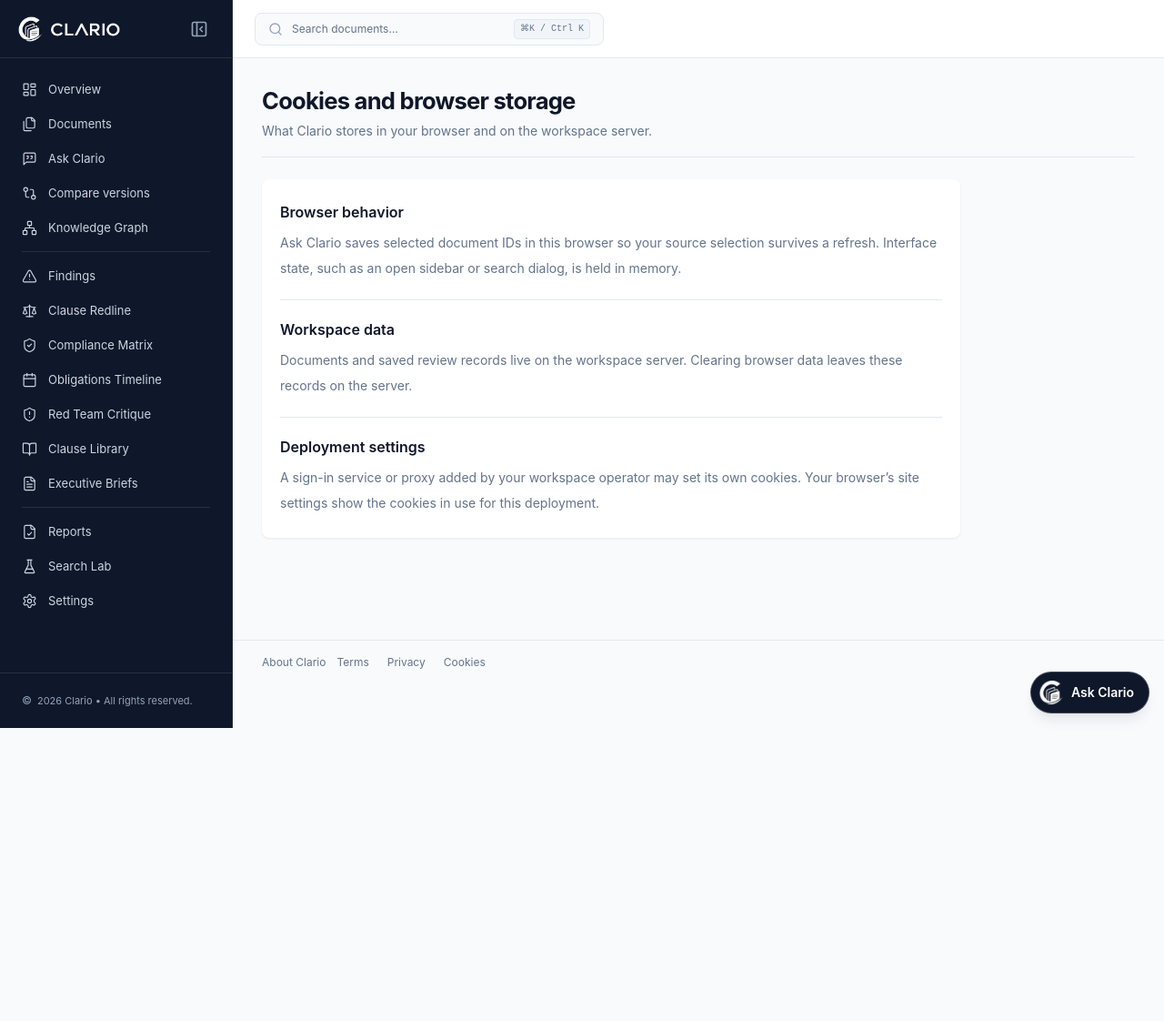
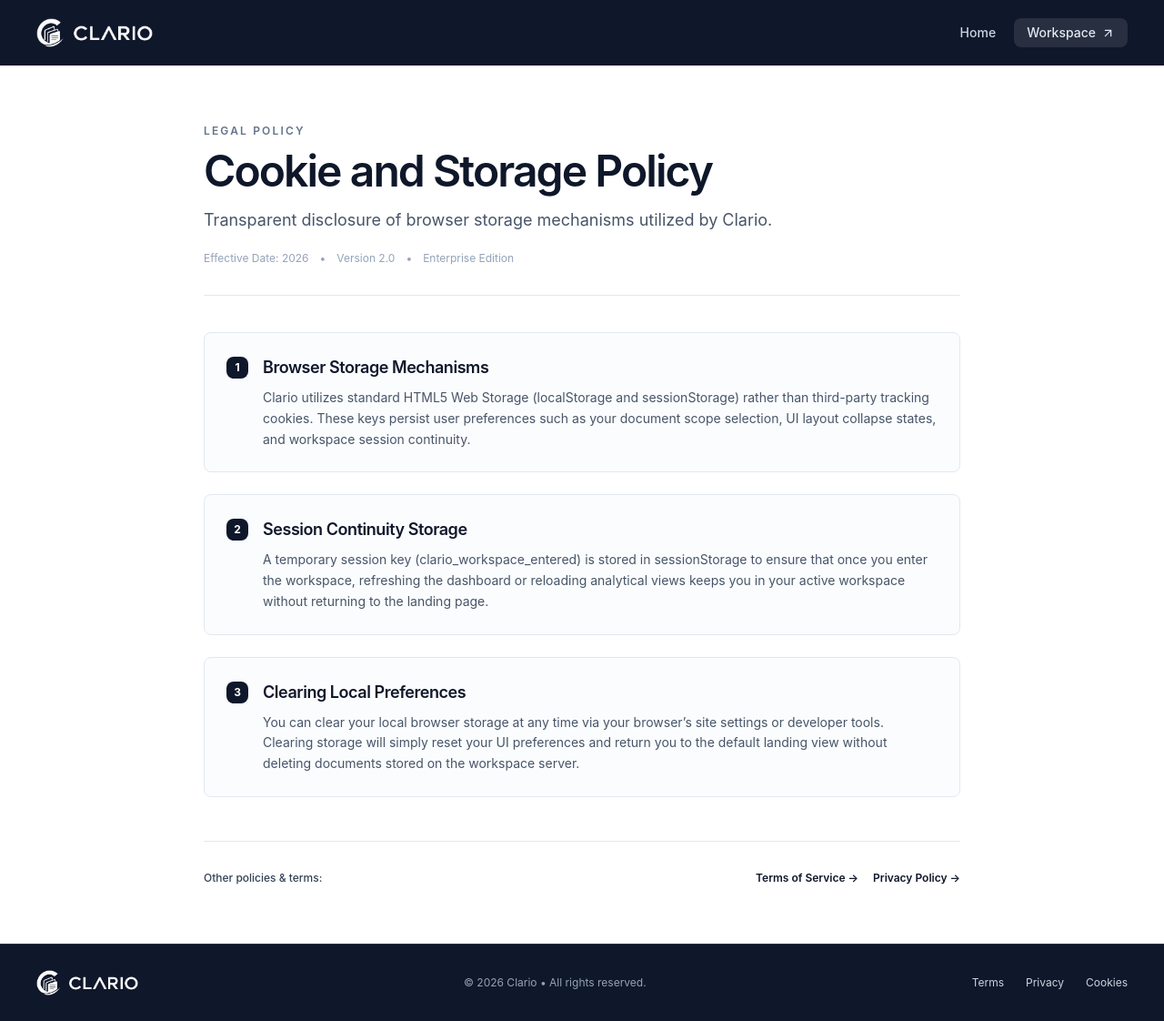
Before and after one commit to karthik558/Clario, a React (Vite) app in the folder frontend/: page /cookies in a window 1280 px wide. Shown: the whole page at 91% size. Before the commit the page ends 800 px from the top, so only its background shows below. Built offline with nearby package versions, Linux system fonts and the light colour scheme.

Commit message:
Clario: add public website routing and workspace entry redirect logic

```diff
--- a/frontend/src/App.tsx
+++ b/frontend/src/App.tsx
@@ -1,5 +1,5 @@
 import { RenewalPlannerPage } from './pages/RenewalPlannerPage';
-import React from 'react';
+import React, { useState } from 'react';
 import { PolicyPage } from './pages/PolicyPage';
 import { BrowserRouter, Routes, Route, Navigate } from 'react-router-dom';
 import { QueryClient, QueryClientProvider } from '@tanstack/react-query';
@@ -30,15 +30,37 @@ const queryClient = new QueryClient({
   },
 });
 
+export const RootIndexRoute: React.FC = () => {
+  const [shouldRedirect] = useState(() => {
+    try {
+      return !sessionStorage.getItem('clario_workspace_entered');
+    } catch {
+      return false;
+    }
+  });
+
+  if (shouldRedirect) {
+    return <Navigate to="/home" replace />;
+  }
+
+  return <OverviewPage />;
+};
+
 export const App: React.FC = () => {
   return (
     <QueryClientProvider client={queryClient}>
       <BrowserRouter>
         <Routes>
+          {/* Public Website Routes (Styled like /home) */}
           <Route path="/home" element={<HomePage />} />
+          <Route path="/terms" element={<PolicyPage policy="terms" />} />
+          <Route path="/privacy" element={<PolicyPage policy="privacy" />} />
+          <Route path="/cookies" element={<PolicyPage policy="cookies" />} />
+
+          {/* Workspace Routes */}
           <Route path="/" element={<Layout />}>
+            <Route index element={<RootIndexRoute />} />
             <Route path="renewal-planner" element={<RenewalPlannerPage />} />
-            <Route index element={<OverviewPage />} />
             <Route path="documents" element={<DocumentsPage />} />
             <Route path="ask" element={<AskPage />} />
             <Route path="compare" element={<ComparePage />} />
@@ -53,9 +75,6 @@ export const App: React.FC = () => {
             <Route path="briefs" element={<BriefsPage />} />
             <Route path="reports" element={<ReportsPage />} />
             <Route path="settings" element={<SettingsPage />} />
-            <Route path="terms" element={<PolicyPage policy="terms" />} />
-            <Route path="privacy" element={<PolicyPage policy="privacy" />} />
-            <Route path="cookies" element={<PolicyPage policy="cookies" />} />
             <Route path="*" element={<Navigate to="/" replace />} />
           </Route>
         </Routes>
--- a/frontend/src/pages/HomePage.tsx
+++ b/frontend/src/pages/HomePage.tsx
@@ -23,6 +23,14 @@ export function HomePage() {
 
     return () => clearTimeout(timer);
   }, []);
+
+  const enterWorkspace = () => {
+    try {
+      sessionStorage.setItem('clario_workspace_entered', 'true');
+    } catch {
+      // Non-fatal
+    }
+  };
 
   return (
     <div className="min-h-screen bg-white text-clario-text relative">
@@ -50,7 +58,7 @@ export function HomePage() {
           <div className="flex items-center gap-2.5 text-2xl font-semibold tracking-tight">
             <img src="/clario.webp" alt="Clario" width="784" height="196" className="h-8 w-auto" />
           </div>
-          <Link to="/" className="flex items-center gap-2 text-sm font-medium text-slate-200 hover:text-white">
+          <Link to="/" onClick={enterWorkspace} className="flex items-center gap-2 text-sm font-medium text-slate-200 hover:text-white">
             Workspace <ArrowUpRight aria-hidden="true" size={16} />
           </Link>
         </div>
@@ -61,7 +69,7 @@ export function HomePage() {
             <p className="mb-5 text-xs font-semibold uppercase tracking-[.18em] text-slate-600">Document intelligence</p>
             <h1 className="max-w-xl text-5xl font-semibold leading-[1.05] tracking-[-.055em] sm:text-6xl xl:text-7xl">Your documents,<br />down to the clause.</h1>
             <p className="mt-6 max-w-md text-lg leading-relaxed text-slate-600">Find answers in contracts and policies, see what changed, and keep track of what comes next.</p>
-            <Link to="/" className="mt-8 inline-flex items-center gap-4 rounded-md bg-clario-navy px-5 py-3 text-sm font-semibold text-white hover:bg-clario-navy-light">
+            <Link to="/" onClick={enterWorkspace} className="mt-8 inline-flex items-center gap-4 rounded-md bg-clario-navy px-5 py-3 text-sm font-semibold text-white hover:bg-clario-navy-light">
               Open workspace <ArrowRight aria-hidden="true" size={17} />
             </Link>
           </div>
@@ -89,7 +97,7 @@ export function HomePage() {
             <h2 className="text-3xl font-semibold tracking-tight">Explore the workspace</h2>
             <div className="mt-7 grid gap-4 md:grid-cols-3">
               {workflows.map(({ path, icon: Icon, title, detail }) => (
-                <Link key={path} to={path} className="group rounded-clario border border-clario-border bg-white p-6 transition-colors hover:border-slate-400">
+                <Link key={path} to={path} onClick={enterWorkspace} className="group rounded-clario border border-clario-border bg-white p-6 transition-colors hover:border-slate-400">
                   <div className="flex items-center justify-between"><Icon aria-hidden="true" size={23} strokeWidth={1.6} /><ArrowUpRight aria-hidden="true" size={17} className="text-slate-400 group-hover:text-slate-900" /></div>
                   <h3 className="mt-6 text-lg font-semibold tracking-tight">{title}</h3>
                   <p className="mt-2 text-sm leading-relaxed text-slate-600">{detail}</p>
--- a/frontend/src/pages/PolicyPage.tsx
+++ b/frontend/src/pages/PolicyPage.tsx
@@ -1,49 +1,156 @@
-import { PageHeader } from '../components/layout/PageHeader';
-import { Card } from '../components/ui/Card';
+import React from 'react';
+import { ArrowUpRight } from 'lucide-react';
+import { Link } from 'react-router-dom';
 
 const policies = {
   terms: {
-    title: 'Terms and conditions',
-    description: 'Using Clario for document review.',
+    title: 'Terms of Service',
+    description: 'Guidelines and terms governing your use of Clario for enterprise document intelligence and contract analysis.',
     sections: [
-      ['Documents you can use', 'Upload material you have permission to process. Follow your organization’s rules for confidential records and for sharing reports or excerpts.'],
-      ['Reviewing results', 'Clario helps locate passages, compare revisions, and draft summaries. Check findings and generated text against the source documents before relying on them for a legal or business decision.'],
-      ['Software license', 'The project is distributed under the MIT License. Its permission notice and warranty terms are included in the LICENSE file distributed with the source.'],
+      ['Permitted Document Processing', 'You may upload and process documents and contracts for which you possess legal authorization or internal operational clearance. Always comply with organizational data governance, trade secret policies, and applicable data handling agreements before exporting analytical dossiers or sharing clause redlines.'],
+      ['Verification and Reviewing Results', 'Clario is designed to assist professionals by locating verbatim passages, calculating version variance, highlighting conflicting covenants, and drafting proposed clause harmonizations. All generated suggestions, extracted obligations, and audit findings must be reviewed against authoritative executed contracts before relying upon them for legal, financial, or commercial decisions.'],
+      ['Intellectual Property and Licensing', 'The underlying Clario software workbench is distributed under the terms of the open-source MIT License. Your proprietary uploaded documents, vector indices, and extracted workspace data remain entirely your organization’s private property and are never used to train external public models.'],
+      ['System Availability and Local Operation', 'Clario functions as a local-first software application. System operators and administrators are responsible for local host maintenance, storage volume persistence, hardware provisioning, and local network accessibility.'],
     ],
   },
   privacy: {
-    title: 'Privacy',
-    description: 'How documents and review activity move through the workspace.',
+    title: 'Privacy Policy',
+    description: 'How contracts, policy documents, and user interaction data are processed and protected within Clario.',
     sections: [
-      ['Workspace records', 'The Clario server processes uploaded files and stores document content, searchable passages, findings, and workspace settings. People with access to the workspace may be able to view these records.'],
-      ['Model connections', 'Features that use a language model can send prompts and relevant document passages to the endpoint configured for this workspace. Check the model connection in Settings before processing sensitive material.'],
-      ['Access and retention', 'Use the document library to remove a document. Ask the person operating your workspace about access controls, backups, logs, and how long other records are kept.'],
+      ['Local-First Data Ownership', 'Clario operates entirely within your infrastructure or designated deployment environment. All uploaded PDF, DOCX, TXT, Excel, and Markdown files, along with chunked vector embeddings and extraction caches, reside in your local SQLite database and local disk volumes.'],
+      ['Model Connections and Network Privacy', 'When using local offline models via Ollama, LM Studio, or vLLM, zero document tokens or prompts leave your host machine. If you configure optional cloud-hosted endpoints (such as OpenAI or Google Gemini), only the specific query and retrieved passages relevant to that prompt are transmitted over encrypted TLS connections.'],
+      ['Data Deletion and Retention Controls', 'You retain total control over your data lifecycle. Deleting a document from the Documents view instantly removes its file binary, dense vector chunks, and associated review findings from the local database. You may also purge the entire database at any time through the workspace administration settings.'],
+      ['Zero Telemetry or Third-Party Tracking', 'Clario does not inject third-party analytical cookies, user surveillance scripts, or telemetry trackers into your workspace. The platform is built to satisfy strict confidentiality requirements for regulated enterprise environments.'],
     ],
   },
   cookies: {
-    title: 'Cookies and browser storage',
-    description: 'What Clario stores in your browser and on the workspace server.',
+    title: 'Cookie and Storage Policy',
+    description: 'Transparent disclosure of browser storage mechanisms utilized by Clario.',
     sections: [
-      ['Browser behavior', 'Ask Clario saves selected document IDs in this browser so your source selection survives a refresh. Interface state, such as an open sidebar or search dialog, is held in memory.'],
-      ['Workspace data', 'Documents and saved review records live on the workspace server. Clearing browser data leaves these records on the server.'],
-      ['Deployment settings', 'A sign-in service or proxy added by your workspace operator may set its own cookies. Your browser’s site settings show the cookies in use for this deployment.'],
+      ['Browser Storage Mechanisms', 'Clario utilizes standard HTML5 Web Storage (localStorage and sessionStorage) rather than third-party tracking cookies. These keys persist user preferences such as your document scope selection, UI layout collapse states, and workspace session continuity.'],
+      ['Session Continuity Storage', 'A temporary session key (clario_workspace_entered) is stored in sessionStorage to ensure that once you enter the workspace, refreshing the dashboard or reloading analytical views keeps you in your active workspace without returning to the landing page.'],
+      ['Clearing Local Preferences', 'You can clear your local browser storage at any time via your browser’s site settings or developer tools. Clearing storage will simply reset your UI preferences and return you to the default landing view without deleting documents stored on the workspace server.'],
     ],
   },
 };
 
 export function PolicyPage({ policy }: { policy: keyof typeof policies }) {
   const { title, description, sections } = policies[policy];
+
+  const enterWorkspace = () => {
+    try {
+      sessionStorage.setItem('clario_workspace_entered', 'true');
+    } catch {
+      // Non-fatal
+    }
+  };
+
   return (
-    <div className="space-y-6">
-      <PageHeader title={title} description={description} />
-      <Card className="max-w-3xl divide-y divide-clario-border">
-        {sections.map(([heading, body]) => (
-          <section key={heading} className="py-5 first:pt-1 last:pb-1">
-            <h2 className="font-semibold text-clario-text">{heading}</h2>
-            <p className="mt-2 text-sm leading-7 text-clario-text-secondary">{body}</p>
-          </section>
-        ))}
-      </Card>
+    <div className="min-h-screen bg-white text-clario-text flex flex-col justify-between">
+      {/* Public Website Header matching /home */}
+      <header className="bg-clario-navy text-white">
+        <div className="mx-auto flex max-w-7xl items-center justify-between px-5 py-5 sm:px-10">
+          <div className="flex items-center gap-2.5">
+            <Link to="/home" title="Clario Home">
+              <img src="/clario.webp" alt="Clario" width="784" height="196" className="h-8 w-auto" />
+            </Link>
+          </div>
+          <div className="flex items-center gap-5">
+            <Link to="/home" className="text-sm font-medium text-slate-300 hover:text-white transition-colors">
+              Home
+            </Link>
+            <Link
+              to="/"
+              onClick={enterWorkspace}
+              className="flex items-center gap-1.5 text-sm font-medium text-slate-200 hover:text-white bg-white/10 hover:bg-white/15 px-3.5 py-1.5 rounded-md transition-colors"
+            >
+              <span>Workspace</span>
+              <ArrowUpRight aria-hidden="true" size={15} />
+            </Link>
+          </div>
+        </div>
+      </header>
+
+      {/* Main Website Page Content */}
+      <main className="flex-1">
+        <div className="mx-auto max-w-4xl px-5 py-12 sm:px-8 sm:py-16">
+          <div className="mb-10 pb-8 border-b border-clario-border">
+            <div className="flex items-center gap-2 mb-3">
+              <span className="text-xs font-semibold uppercase tracking-[.18em] text-slate-500">Legal Policy</span>
+            </div>
+            <h1 className="text-4xl sm:text-5xl font-semibold tracking-[-0.04em] text-clario-text">
+              {title}
+            </h1>
+            <p className="mt-4 text-base sm:text-lg leading-relaxed text-slate-600">
+              {description}
+            </p>
+            <div className="mt-5 flex items-center gap-3 text-xs text-slate-400">
+              <span>Effective Date: 2026</span>
+              <span>•</span>
+              <span>Version 2.0</span>
+              <span>•</span>
+              <span>Enterprise Edition</span>
+            </div>
+          </div>
+
+          <div className="space-y-6">
+            {sections.map(([heading, body], idx) => (
+              <section key={heading} className="p-6 rounded-md border border-clario-border bg-slate-50/50 hover:bg-slate-50 transition-colors">
+                <div className="flex items-start gap-4">
+                  <span className="w-6 h-6 rounded-md bg-clario-navy text-white text-xs font-bold flex items-center justify-center shrink-0 mt-0.5">
+                    {idx + 1}
+                  </span>
+                  <div className="space-y-2">
+                    <h2 className="text-base sm:text-lg font-semibold text-clario-text tracking-tight">{heading}</h2>
+                    <p className="text-sm leading-relaxed text-slate-600 font-normal">{body}</p>
+                  </div>
+                </div>
+              </section>
+            ))}
+          </div>
+
+          {/* Quick Cross-Policy Navigation */}
+          <div className="mt-12 pt-8 border-t border-clario-border flex flex-col sm:flex-row sm:items-center justify-between gap-4 text-xs text-slate-500">
+            <span className="font-medium text-slate-700">Other policies & terms:</span>
+            <div className="flex flex-wrap gap-4">
+              {policy !== 'terms' && (
+                <Link to="/terms" className="text-clario-navy font-semibold hover:underline">
+                  Terms of Service →
+                </Link>
+              )}
+              {policy !== 'privacy' && (
+                <Link to="/privacy" className="text-clario-navy font-semibold hover:underline">
+                  Privacy Policy →
+                </Link>
+              )}
+              {policy !== 'cookies' && (
+                <Link to="/cookies" className="text-clario-navy font-semibold hover:underline">
+                  Cookie Policy →
+                </Link>
+              )}
+            </div>
+          </div>
+        </div>
+      </main>
+
+      {/* Public Website Footer matching /home */}
+      <footer className="bg-clario-navy border-t border-white/10">
+        <div className="mx-auto flex max-w-7xl flex-col md:flex-row items-center justify-between gap-y-4 px-5 py-7 sm:px-10">
+          <div className="flex items-center">
+            <Link to="/home">
+              <img src="/clario.webp" alt="Clario" width="784" height="196" className="h-7 w-auto" />
+            </Link>
+          </div>
+          <p className="text-xs text-slate-400 font-normal order-last md:order-none">
+            © 2026 Clario • All rights reserved.
+          </p>
+          <nav aria-label="Legal" className="flex flex-wrap items-center gap-x-6 text-xs text-slate-300 [&_a:hover]:text-white">
+            <Link to="/terms">Terms</Link>
+            <Link to="/privacy">Privacy</Link>
+            <Link to="/cookies">Cookies</Link>
+          </nav>
+        </div>
+      </footer>
     </div>
   );
 }
```
Also changed, not shown: frontend/src/components/layout/Layout.tsx (+8 -0 lines), 1 other file (tests, documents, lock files or other folders).
